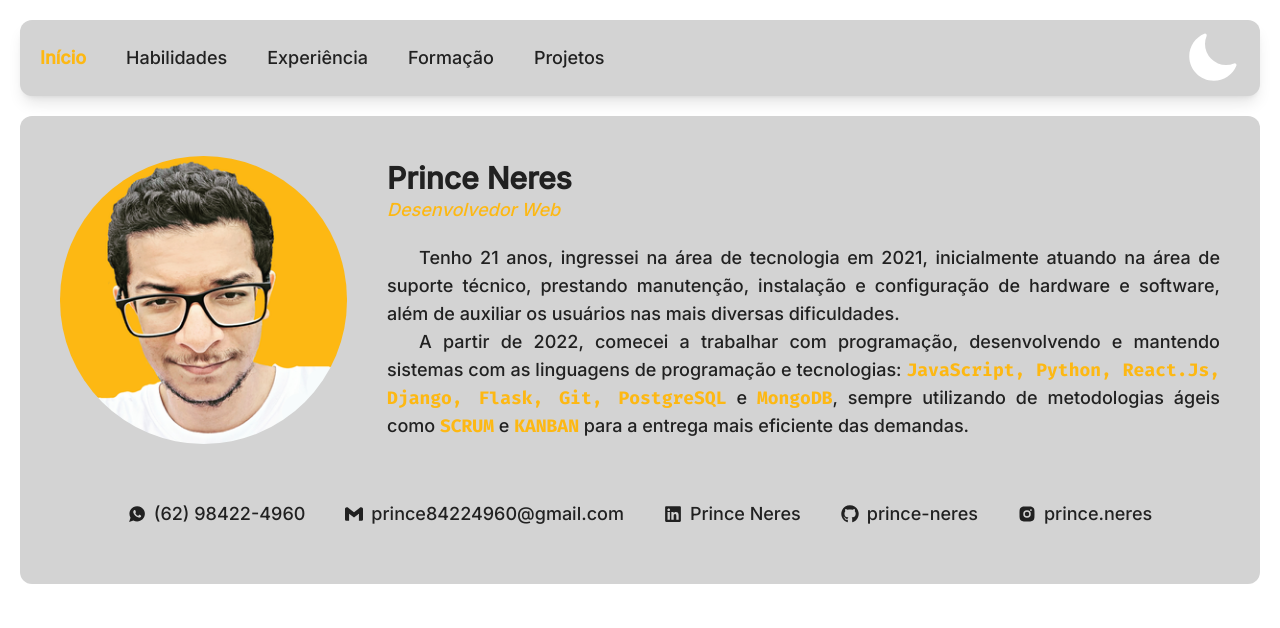
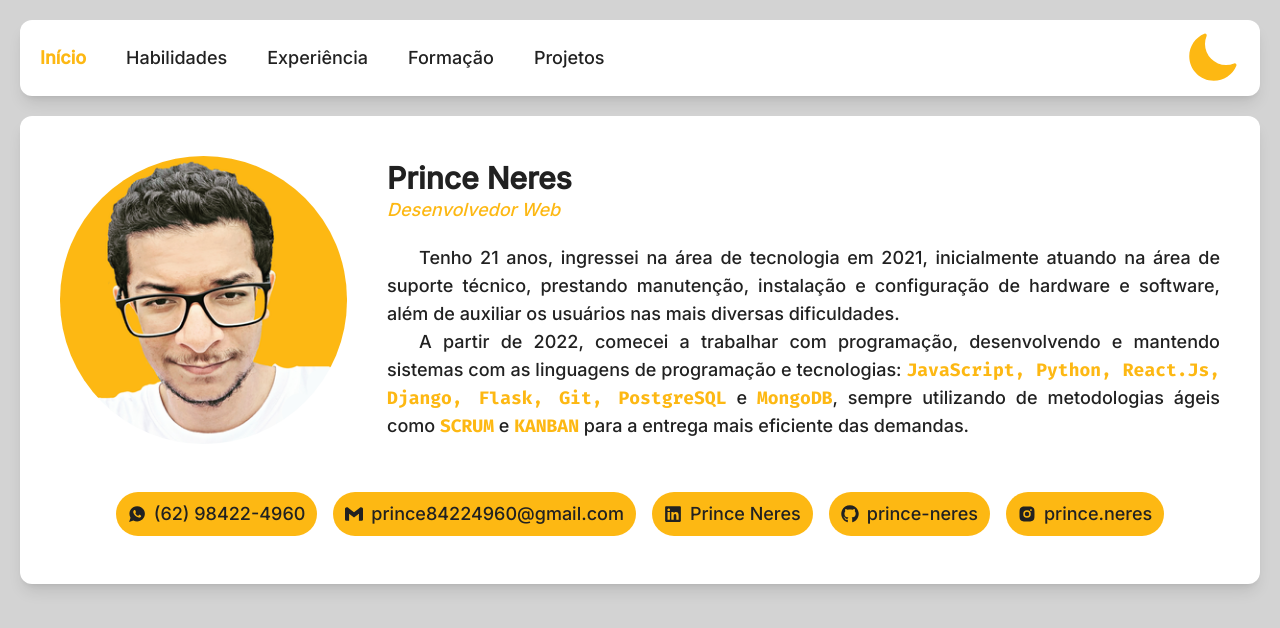
Before and after one commit to prince-neres/portfolio, a React (Vite) app: page / in a window 1280 px wide. Shown: the top 628 px of the page. Built offline with nearby package versions, Linux system fonts and the light colour scheme.

Commit message:
Clear code

```diff
--- a/index.html
+++ b/index.html
@@ -6,7 +6,7 @@
     <meta name="viewport" content="width=device-width, initial-scale=1.0" />
     <title>Prince Neres - Portfólio</title>
   </head>
-  <body class="bg-white-100 dark:bg-dark-100 text-dark-200 dark:text-light-100 lg:text-lg font-inter">
+  <body class="bg-light-200 dark:bg-dark-100 text-dark-200 dark:text-light-100 lg:text-lg font-inter">
     <div id="root"></div>
     <script type="module" src="/src/main.jsx"></script>
   </body>
--- a/src/components/About/index.jsx
+++ b/src/components/About/index.jsx
@@ -5,8 +5,10 @@ import { RiInstagramFill } from "react-icons/ri"
 import { IoLogoWhatsapp } from "react-icons/io"
 
 const About = () => {
+	const mailto = 'mailto:prince84224960@gmail.com'
+
 	return (
-		<main className="h-auto bg-light-200 dark:bg-dark-200 mx-5 mb-5 rounded-xl">
+		<main className="shadow-lg h-auto bg-light-100 dark:bg-dark-200 mx-5 mb-5 rounded-xl">
 			<div className="items-center p-10 text-center sm:flex-col md:flex-row lg:text-left lg:flex">
 				<img src={Me} className="rounded-full mb-5 sm:w-72 sm:h-72 mx-auto lg:m-0" />
 				<div className='md:pl-10'>
@@ -28,11 +30,11 @@ const About = () => {
 			</div>
 			<div className='w-full text-center'>
 				<ul className='w-full flex flex-wrap justify-center px-10 pb-10'>
-					<li className='dark:bg-sun px-3 dark:text-dark-200 py-2 m-2 flex items-center cursor-pointer rounded-full'><IoLogoWhatsapp className='mr-2' />(62) 98422-4960</li>
-					<li className='dark:bg-sun px-3 dark:text-dark-200 py-2 m-2 flex items-center cursor-pointer rounded-full'><SiGmail className='mr-2' />prince84224960@gmail.com</li>
-					<li className='dark:bg-sun px-3 dark:text-dark-200 py-2 m-2 flex items-center cursor-pointer rounded-full'><FaLinkedin className='mr-2' />Prince Neres</li>
-					<li className='dark:bg-sun px-3 dark:text-dark-200 py-2 m-2 flex items-center cursor-pointer rounded-full'><FaGithub className='mr-2' />prince-neres</li>
-					<li className='dark:bg-sun px-3 dark:text-dark-200 py-2 m-2 flex items-center cursor-pointer rounded-full'><RiInstagramFill className='mr-2' />prince.neres</li>
+					<a href='https://wa.me/5562984224960' target='_blank' className='contact'><IoLogoWhatsapp className='mr-2' />(62) 98422-4960</a>
+					<a href={mailto} target='_blank' className='contact'><SiGmail className='mr-2' />prince84224960@gmail.com</a>
+					<a href='https://www.linkedin.com/in/prince-neres' target='_blank' className='contact'><FaLinkedin className='mr-2' />Prince Neres</a>
+					<a href='https://github.com/prince-neres' target='_blank' className='contact'><FaGithub className='mr-2' />prince-neres</a>
+					<a href='https://www.instagram.com/prince.neres/' target='_blank' className='contact'><RiInstagramFill className='mr-2' />prince.neres</a>
 				</ul>
 			</div>
 		</main>
--- a/src/components/ToggleTheme/index.jsx
+++ b/src/components/ToggleTheme/index.jsx
@@ -15,7 +15,7 @@ export default function ToggleTheme () {
 
 	return (
 			<div className="h-14 rounded-full">
-				<MoonIcon className="text-light-100 block dark:hidden cursor-pointer h-14" onClick={toogle} />
+				<MoonIcon className="text-sun block dark:hidden cursor-pointer h-14" onClick={toogle} />
 				<SunIcon className="text-sun hidden dark:block cursor-pointer h-14" onClick={toogle} />
 			</div>
 		)
--- a/src/global.css
+++ b/src/global.css
@@ -7,10 +7,12 @@
 
 @layer base {
 	nav {
-		@apply shadow-lg flex items-center sm:items-start md:items-center bg-light-200 dark:bg-dark-200 h-auto rounded-xl m-5 justify-between;
+		@apply shadow-lg flex items-center sm:items-start md:items-center bg-light-100 dark:bg-dark-200 h-auto rounded-xl m-5 justify-between;
 	}
 }
 
 @layer components {
-
+	.contact {
+		@apply bg-sun px-3 dark:text-dark-200 py-2 m-2 flex items-center cursor-pointer rounded-full;
+	}
 }
```
